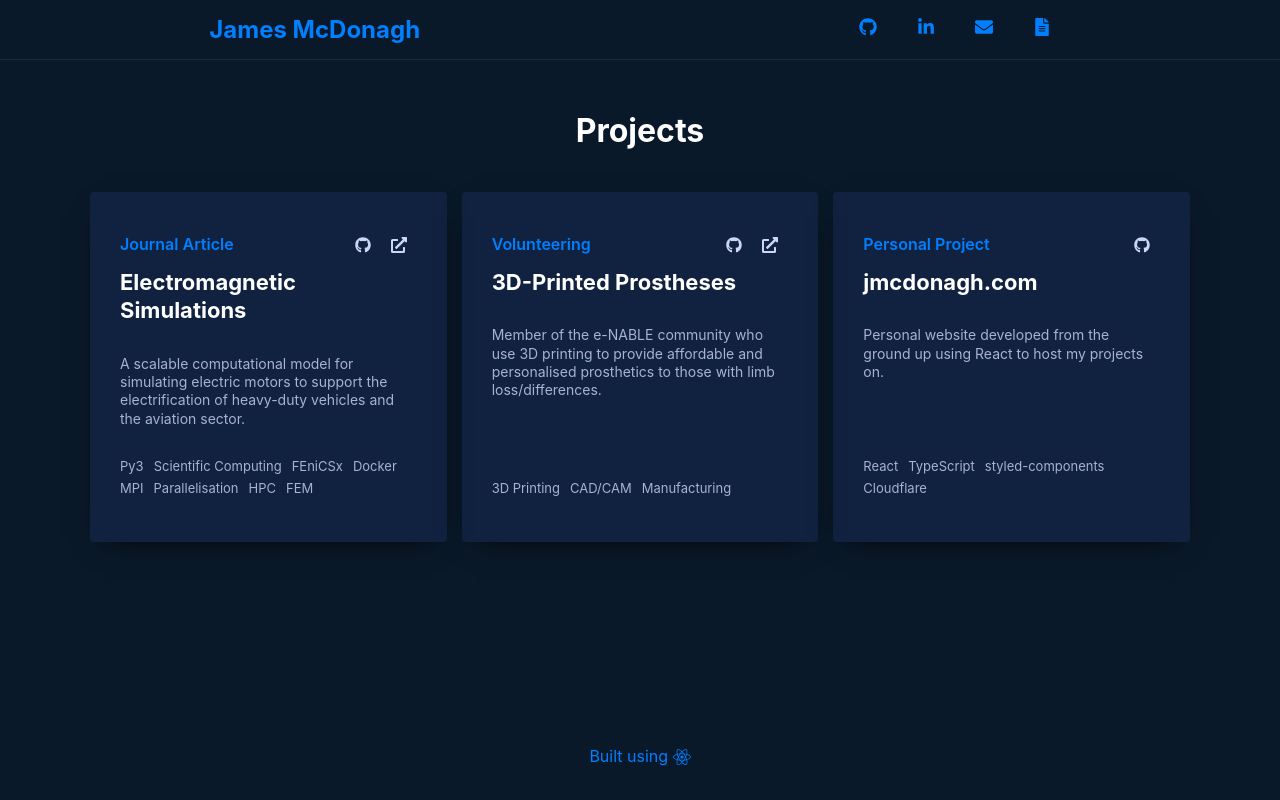
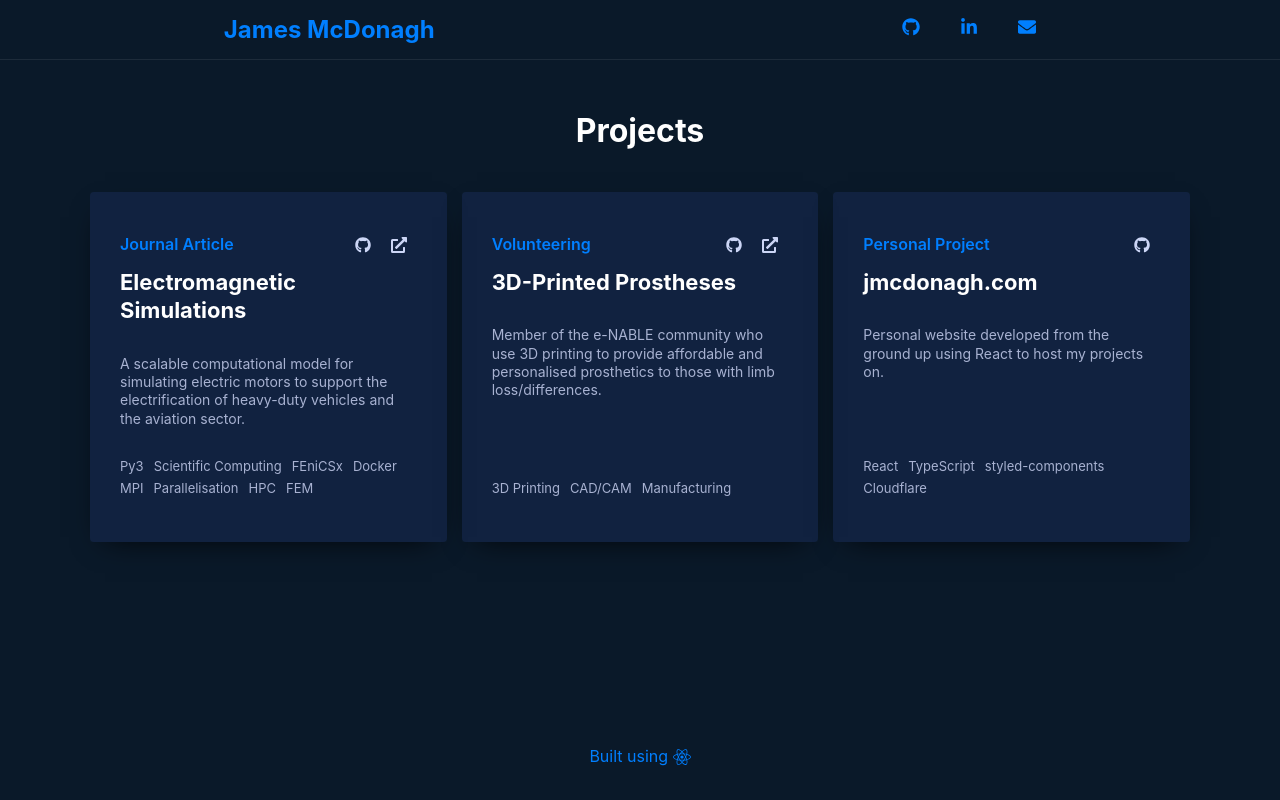
Before and after one commit to jdmcdonagh/jmcdonagh, a React (Create React App) app in the folder my-app/: page / in a window 1280 px wide. Built offline with nearby package versions, Linux system fonts and the light colour scheme.

Commit message:
Update header.tsx

```diff
--- a/my-app/src/sections/header.tsx
+++ b/my-app/src/sections/header.tsx
@@ -99,11 +99,11 @@ export default function Header() {
       link: emLink,
       newTab: false,
     },
-    {
-      icon: <FaFileAlt />,
-      link: liLink,
-      newTab: true,
-    },
+    // {
+    //   icon: <FaFileAlt />,
+    //   link: liLink,
+    //   newTab: true,
+    // },
   ];
 
   return (
```
